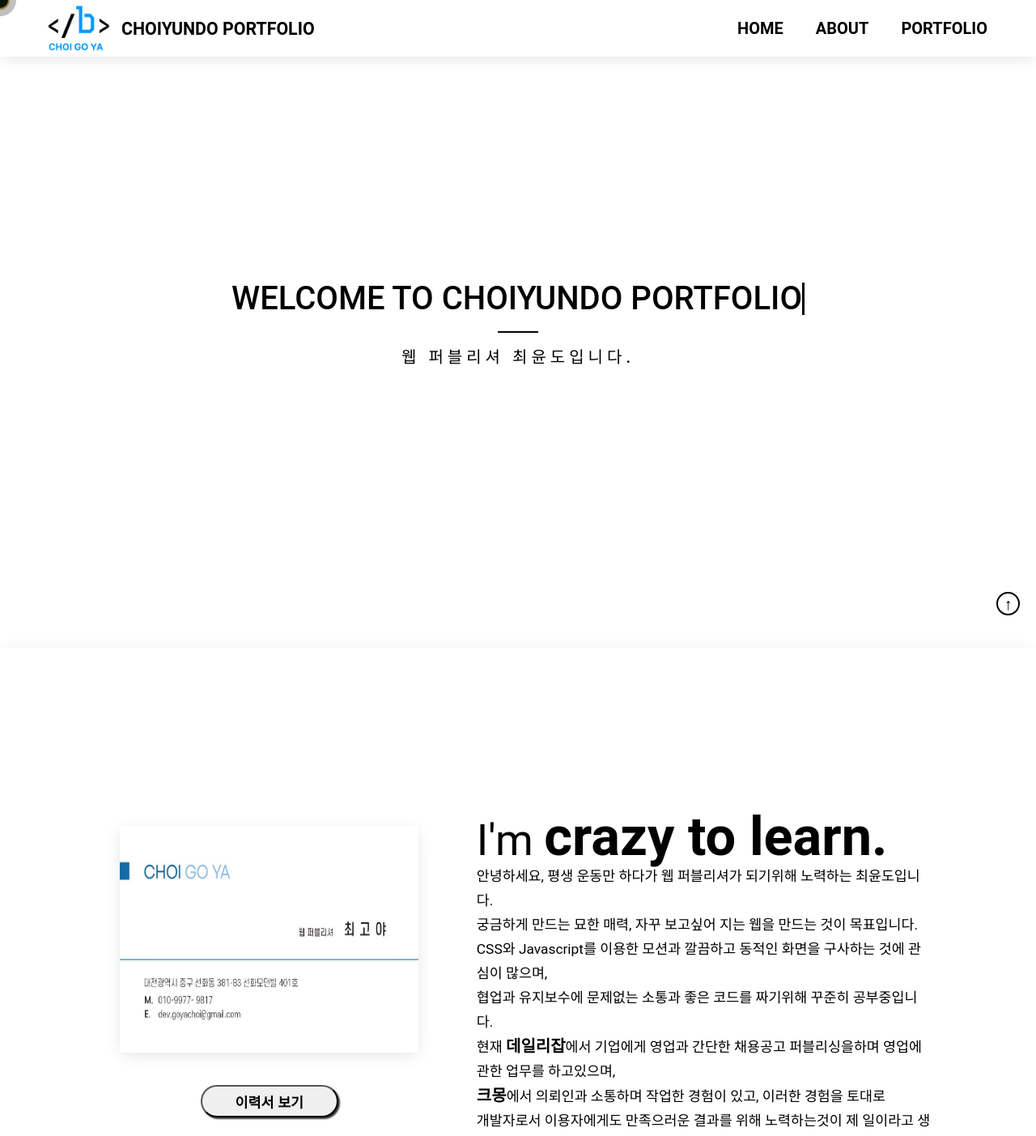
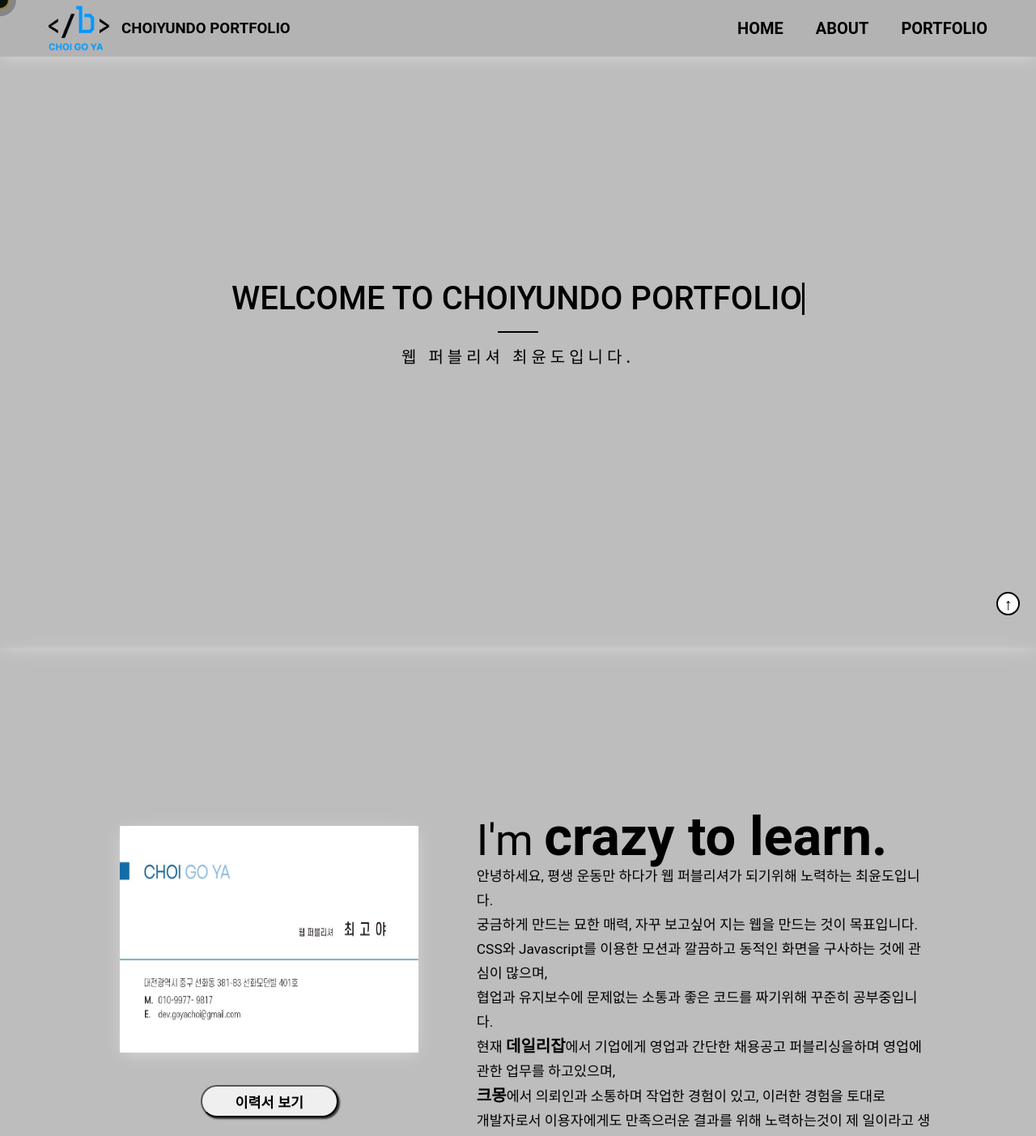
Before and after one commit to goyach0i/portfolio.io, a plain HTML site: page index.html in a window 1280 px wide. Shown: the top 1403 px of the page at 81% size. Drawn offline with Linux system fonts and the light colour scheme.

Commit message:
background-color change

```diff
--- a/css/frame.css
+++ b/css/frame.css
@@ -14,7 +14,7 @@
   display: flex;
   justify-content: center;
   align-items: center;
-  z-index: 1;
+  z-index: 999;
   font-size: 15pt;
   font-weight: 600;
   color: #000;
@@ -27,7 +27,7 @@
   height: 70px;
   position: fixed;
   z-index: 999;
-  background-color: #fff;
+  background-color: #0000000d;
   box-shadow: 0 4px 20px -4px #dbdbdb;
   box-sizing: border-box;
   transition: background-color 0.3s ease 0s, height 0.3s ease 0s;
@@ -55,7 +55,7 @@
   flex-direction: row;
   align-items: center;
   justify-content: space-between;
-  font-size: 16pt;
+  font-size: 14pt;
   color: #000;
   font-weight: 600;
 }
--- a/css/reset.css
+++ b/css/reset.css
@@ -115,6 +115,7 @@
   padding: 0;
   box-sizing: border-box;
   cursor: none;
+  scroll-behavior: smooth;
 }
 ol,
 ul {
--- a/css/style.css
+++ b/css/style.css
@@ -5,7 +5,7 @@
   min-height: 550px;
   padding: 0;
   box-shadow: 0 4px 20px -4px #dbdbdb;
-  background-color: #fff;
+  background-color: #d4d3d38a;
   background-size: cover;
   background-attachment: fixed;
   position: relative;
@@ -63,7 +63,7 @@
 #about {
   width: 100%;
   height: 100vh;
-  background-color: #fff;
+  background-color: #d4d3d38a;
   box-shadow: 0 4px 20px -4px #dbdbdb;
   position: relative;
   z-index: 1;
@@ -106,7 +106,7 @@
   display: flex;
   flex-direction: column;
   justify-content: space-around;
-  background-color: #fff;
+  background-color: none;
 }
 #about .intro .aboutMe h3 {
   font-size: 40pt;
@@ -130,7 +130,7 @@
   width: 100%;
   height: 100vh;
   padding: 50px 0;
-  background-color: #fff;
+  background-color: #d4d3d38a;
   display: flex;
   flex-direction: column;
   justify-content: center;
```
